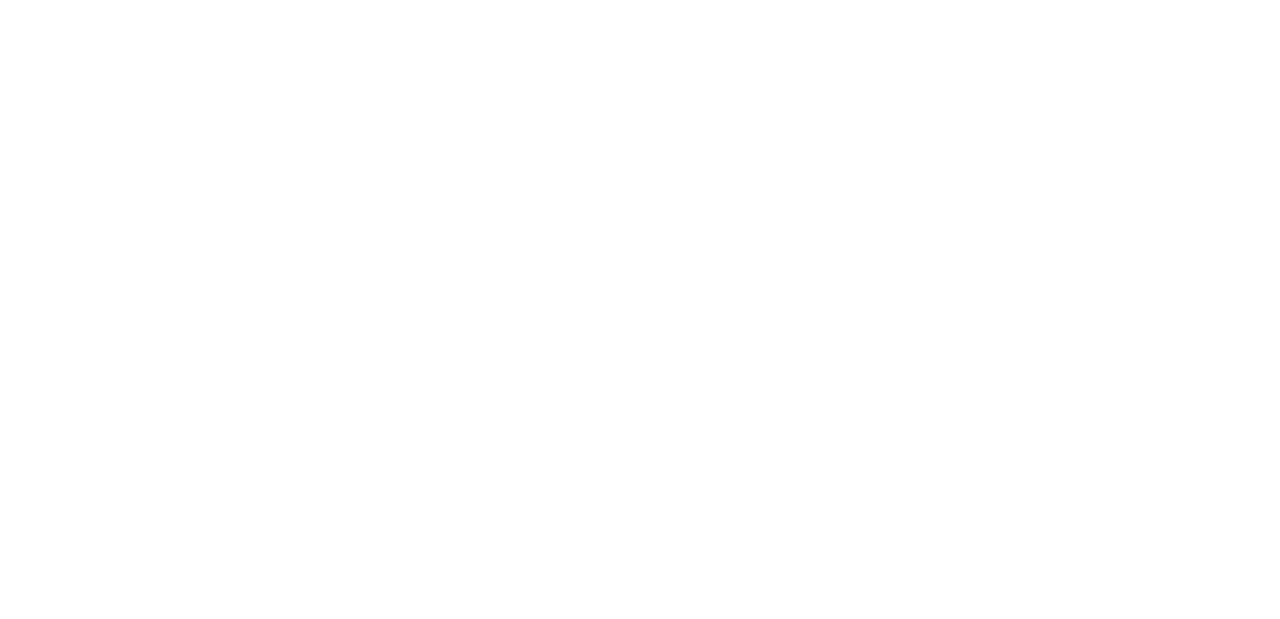
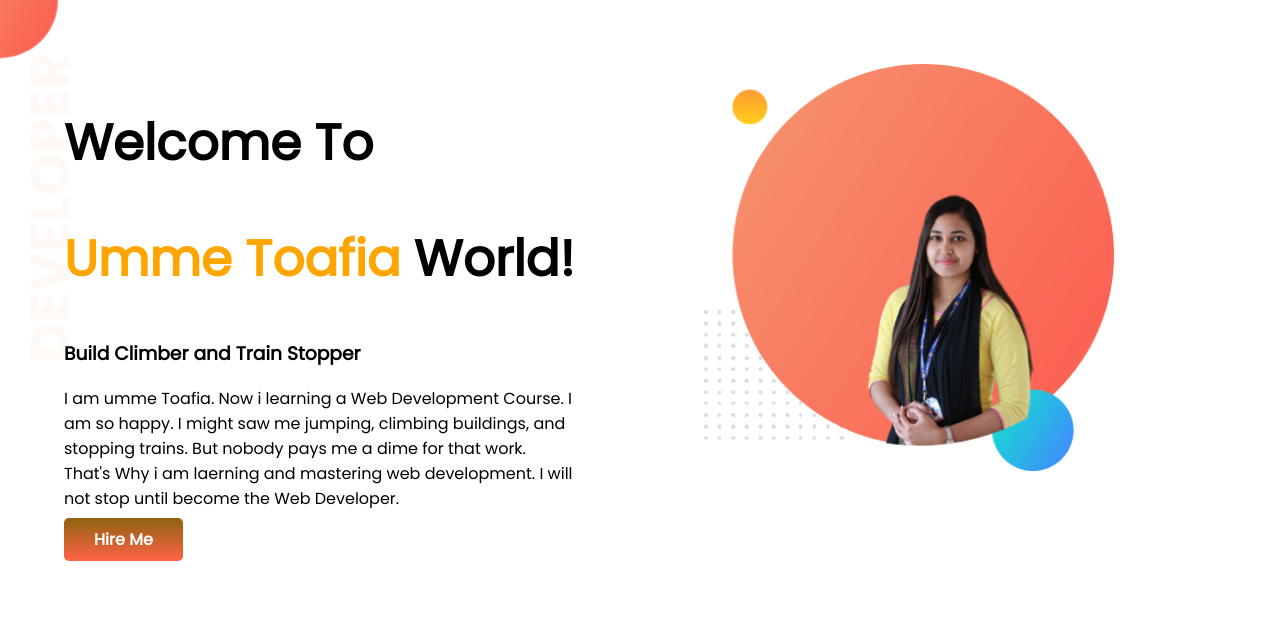
Before and after one commit to toafia/developer-portfolio, a plain HTML site: page index.html in a window 1280 px wide. Drawn offline with Linux system fonts and the light colour scheme.

Commit message:
top banner added

```diff
--- a/index.html
+++ b/index.html
@@ -1,13 +1,35 @@
 <!DOCTYPE html>
 <html lang="en">
+
 <head>
     <meta charset="UTF-8">
     <meta http-equiv="X-UA-Compatible" content="IE=edge">
     <meta name="viewport" content="width=device-width, initial-scale=1.0">
     <title>Toafia Portfolio</title>
+    <link rel="preconnect" href="https://fonts.googleapis.com">
+    <link rel="preconnect" href="https://fonts.gstatic.com" crossorigin>
+    <link href="https://fonts.googleapis.com/css2?family=Poppins&display=swap" rel="stylesheet">
     <link rel="stylesheet" href="style.css">
 </head>
+
 <body>
+    <section class="top-banner">
+        <div class="half-width">
+            <h1>Welcome To</h1>
+            <h1> <span class="orange-color">Umme Toafia</span> World!</h1>
+            <h3>Build Climber and Train Stopper</h3>
+            <p>I am umme Toafia. Now i learning a Web Development Course. I am so happy. I might saw me jumping,
+                climbing
+                buildings, and stopping trains. But nobody pays me a dime for that work. That's Why i am laerning and
+                mastering web development. I will not stop until become the Web Developer.</p>
+            <a class="hire-me-button" target="_blank" href="https://www.programming-hero.com/">Hire Me</a>
+
+        </div>
+        <div class="half-width">
+            <img src="images/toafia.png" alt="">
+        </div>
+    </section>
 
 </body>
+
 </html>
--- a/style.css
+++ b/style.css
@@ -0,0 +1,41 @@
+body {
+    font-family: 'Poppins', sans-serif;
+    margin: 0;
+
+}
+
+h1 {
+    font-size: 50px;
+}
+
+.orange-color {
+    color: orange;
+}
+
+section {
+    display: flex;
+}
+
+
+.half-width {
+    width: 50%;
+    padding: 5%;
+}
+
+.half-width img {
+    width: 80%;
+}
+
+.hire-me-button {
+    text-decoration: none;
+    background-image: linear-gradient(#8f6210, tomato);
+    padding: 10px 30px;
+    color: white;
+    font-weight: 700;
+    border-radius: 5px;
+}
+
+.top-banner {
+    background-image: url(images/top-banner.png);
+    background-repeat: no-repeat;
+}
```
Also changed, not shown: images/IMG_2559-removebg-preview.png (added), images/dream-bg.png (added), images/exp-bg.png (added), images/happy.png (added), images/my-bg.png (added), images/my-bg2.png (added), images/toafia.png (added), images/top-banner.png (added), show off/IMG_2557.JPG (added), show off/IMG_2559.JPG (added), show off/IMG_2616.JPG (added), 2 other files.
